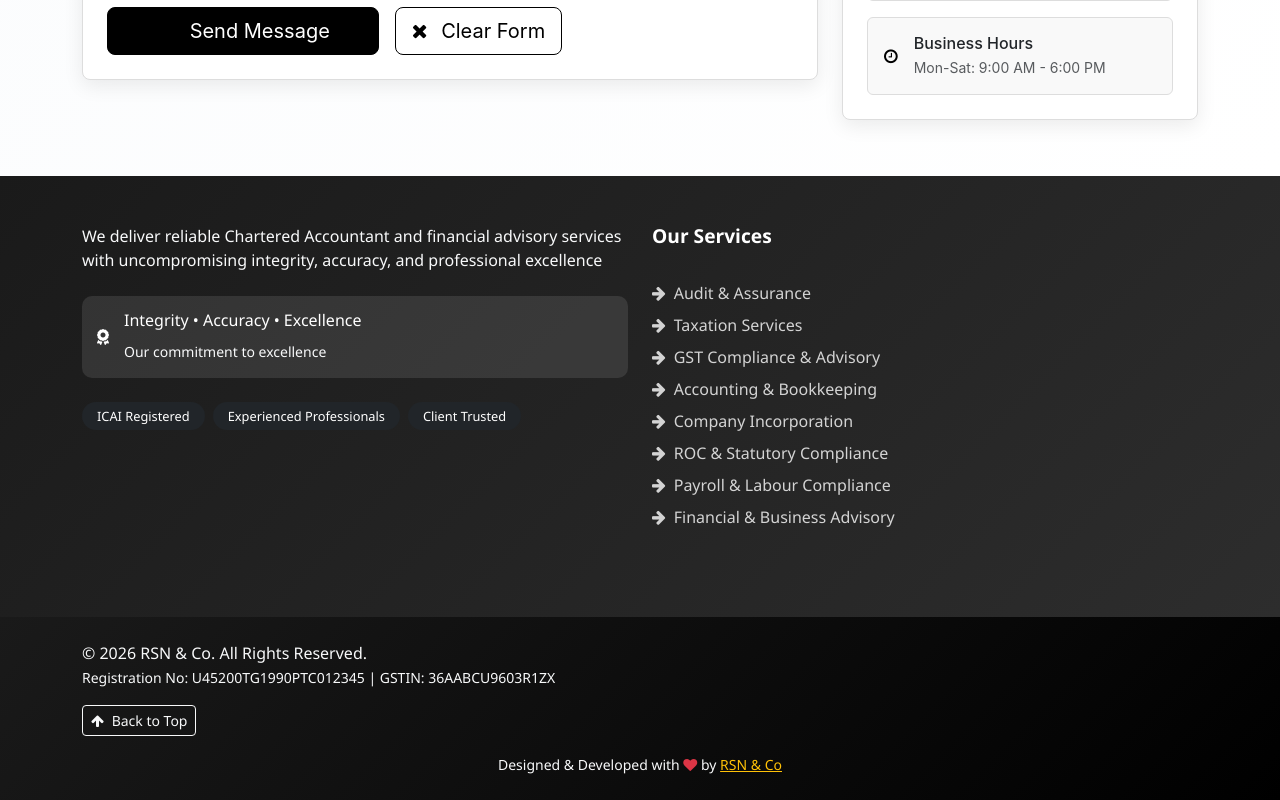
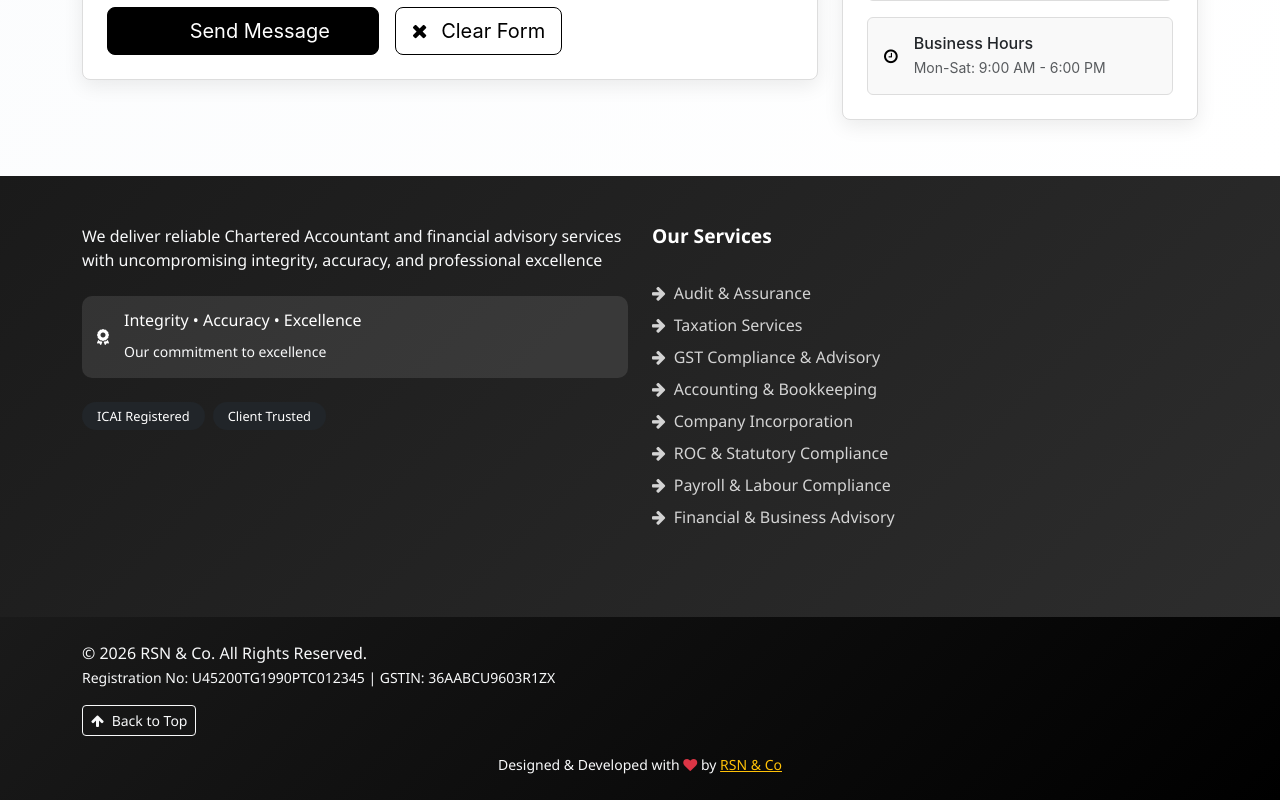
Before and after one commit to Devasri-sudhama/RSN-co, an Angular app: page / in a window 1280 px wide. Shown: the part 5862-6662 px from the top of the page. Built offline with nearby package versions, Linux system fonts and the light colour scheme.

Commit message:
fixed badge

```diff
--- a/src/app/components/footer-component/footer-component.html
+++ b/src/app/components/footer-component/footer-component.html
@@ -24,7 +24,6 @@
             <!-- Trust Badges -->
             <div class="trust-badges d-flex gap-2 mb-4">
               <span class="badge bg-dark">ICAI Registered</span>
-              <span class="badge bg-dark">Experienced Professionals</span>
               <span class="badge bg-dark">Client Trusted</span>
 
             </div>
```
